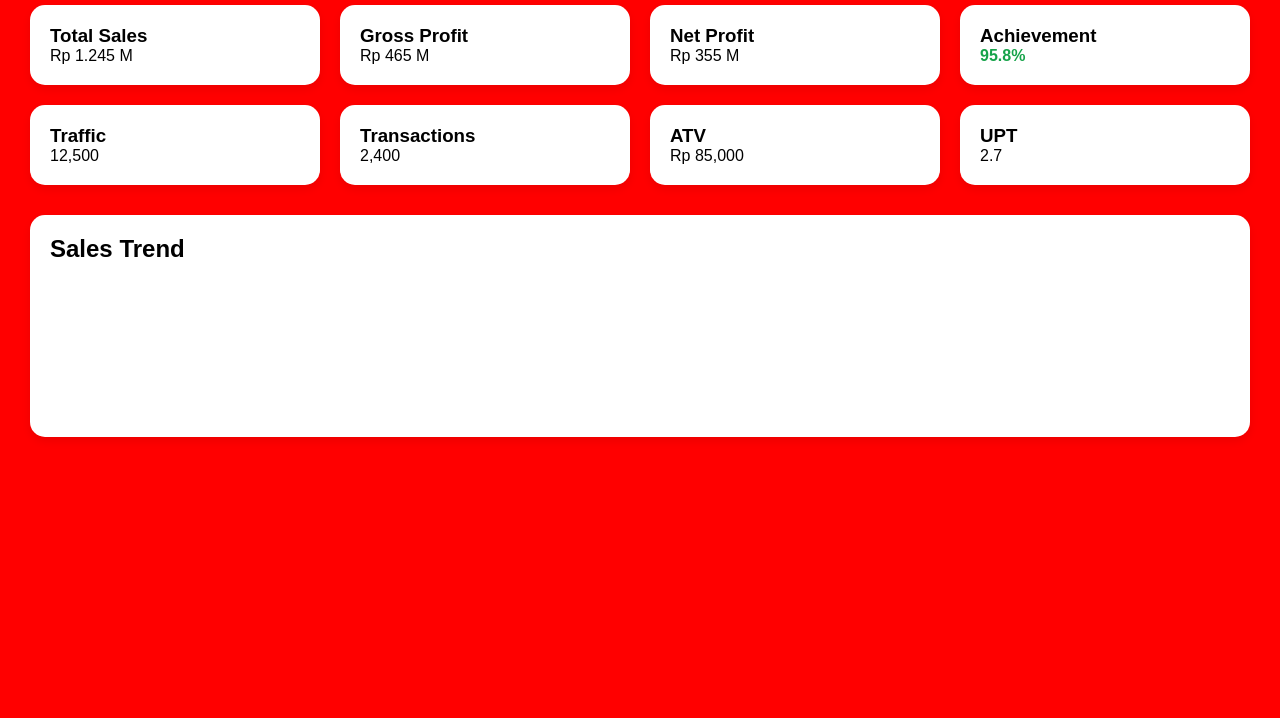
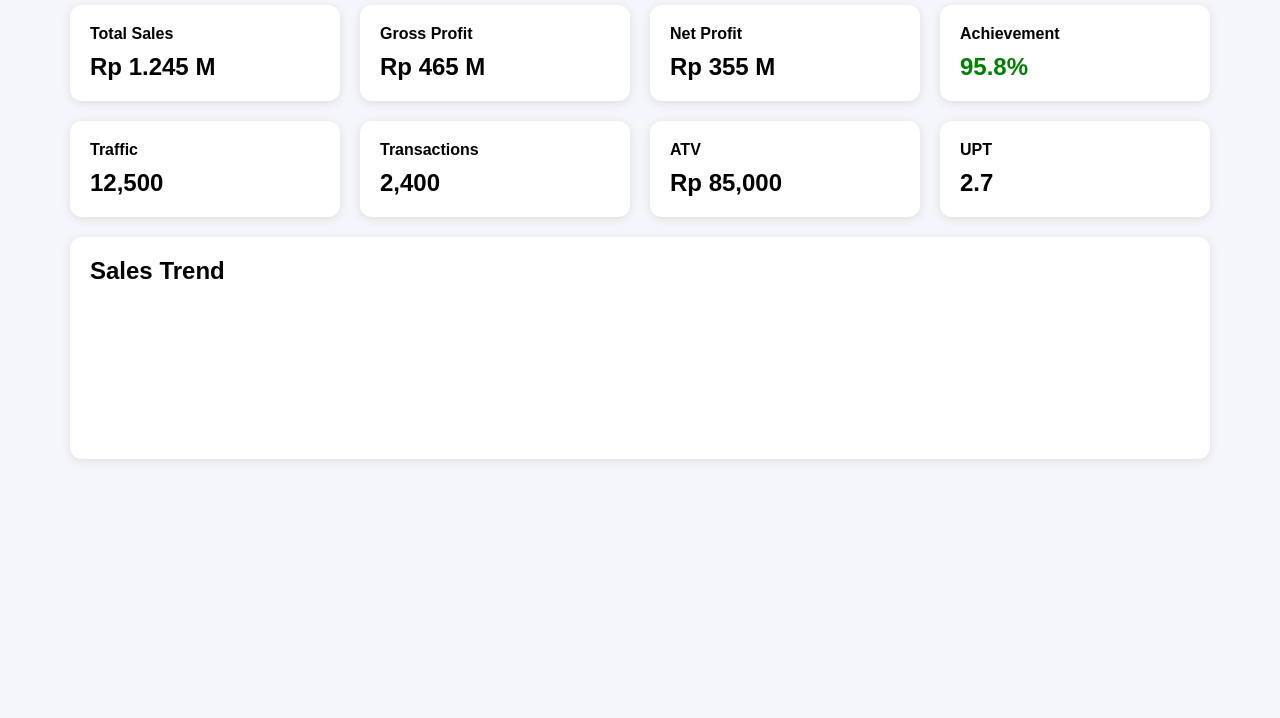
Before and after one commit to inggitrusdianhidayat-ops/Retail-Executive-Dashboard-V2-edit, a plain HTML site: page index.html in a window 1280 px wide. Shown: the part 82-800 px from the top of the page. Drawn offline with nearby package versions, Linux system fonts and the light colour scheme.

Commit message:
Refactor CSS styles for improved layout and design

```diff
--- a/style.css
+++ b/style.css
@@ -1,6 +1,3 @@
-body{
-    background:red;
-}
 *{
     margin:0;
     padding:0;
@@ -8,42 +5,64 @@ body{
 }
 
 body{
-    font-family:Arial,sans-serif;
-    background:red !important;
+    font-family:Arial, sans-serif;
+    background:#f4f6f9;
 }
 
 .main{
+    max-width:1200px;
+    margin:auto;
     padding:30px;
+}
+
+h1{
+    margin-bottom:20px;
 }
 
 .cards{
     display:grid;
     grid-template-columns:repeat(4,1fr);
     gap:20px;
-    margin-top:20px;
+    margin-bottom:20px;
 }
 
 .card{
     background:white;
     padding:20px;
-    border-radius:15px;
-    box-shadow:0 4px 10px rgba(0,0,0,.08);
-    transition:.3s;
+    border-radius:12px;
+    box-shadow:0 2px 10px rgba(0,0,0,0.1);
+    transition:0.3s;
 }
 
 .card:hover{
     transform:translateY(-5px);
 }
 
+.card h3{
+    font-size:16px;
+    margin-bottom:10px;
+}
+
+.card p{
+    font-size:24px;
+    font-weight:bold;
+}
+
 .chart-container{
     background:white;
     padding:20px;
-    margin-top:30px;
-    border-radius:15px;
-    box-shadow:0 4px 10px rgba(0,0,0,.08);
+    border-radius:12px;
+    box-shadow:0 2px 10px rgba(0,0,0,0.1);
 }
 
 .positive{
-    color:#16a34a;
-    font-weight:bold;
+    color:green;
 }
+
+@media(max-width:768px){
+
+    .cards{
+        grid-template-columns:1fr;
+    }
+
+}
```
